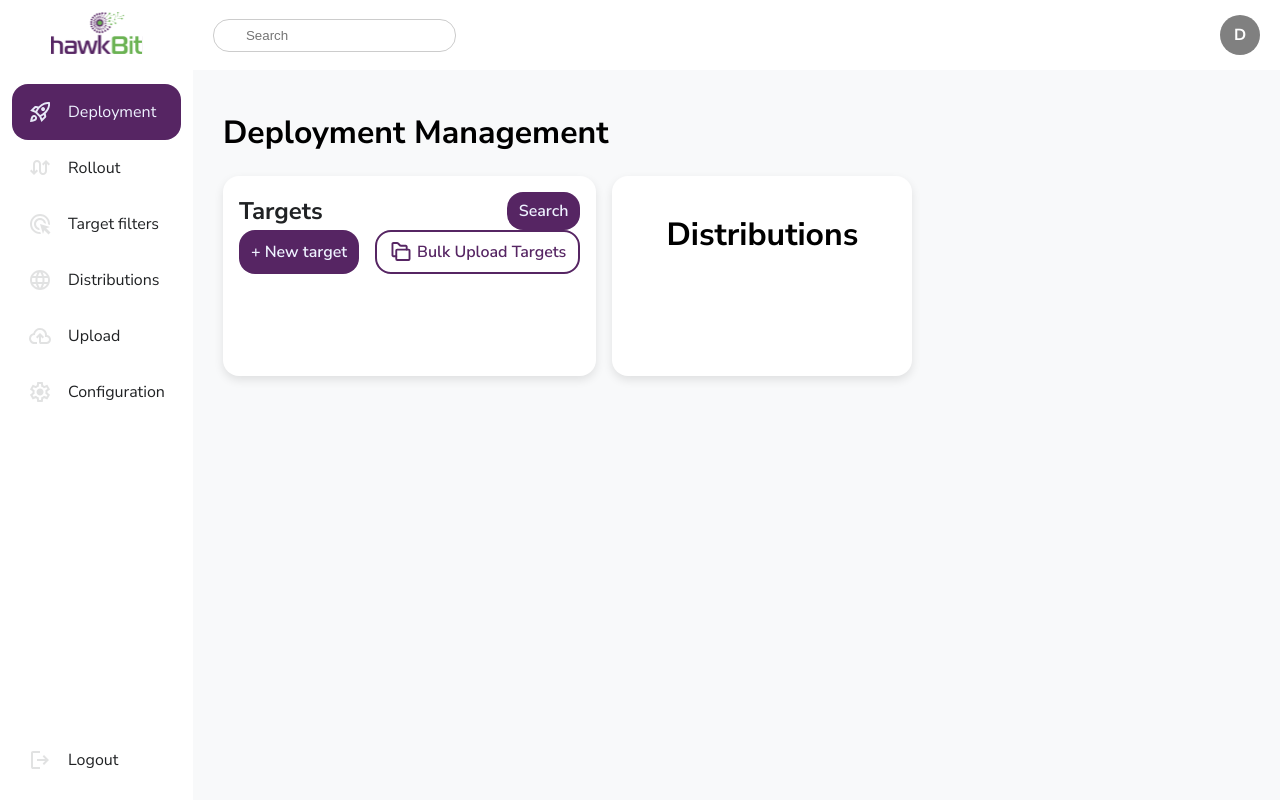
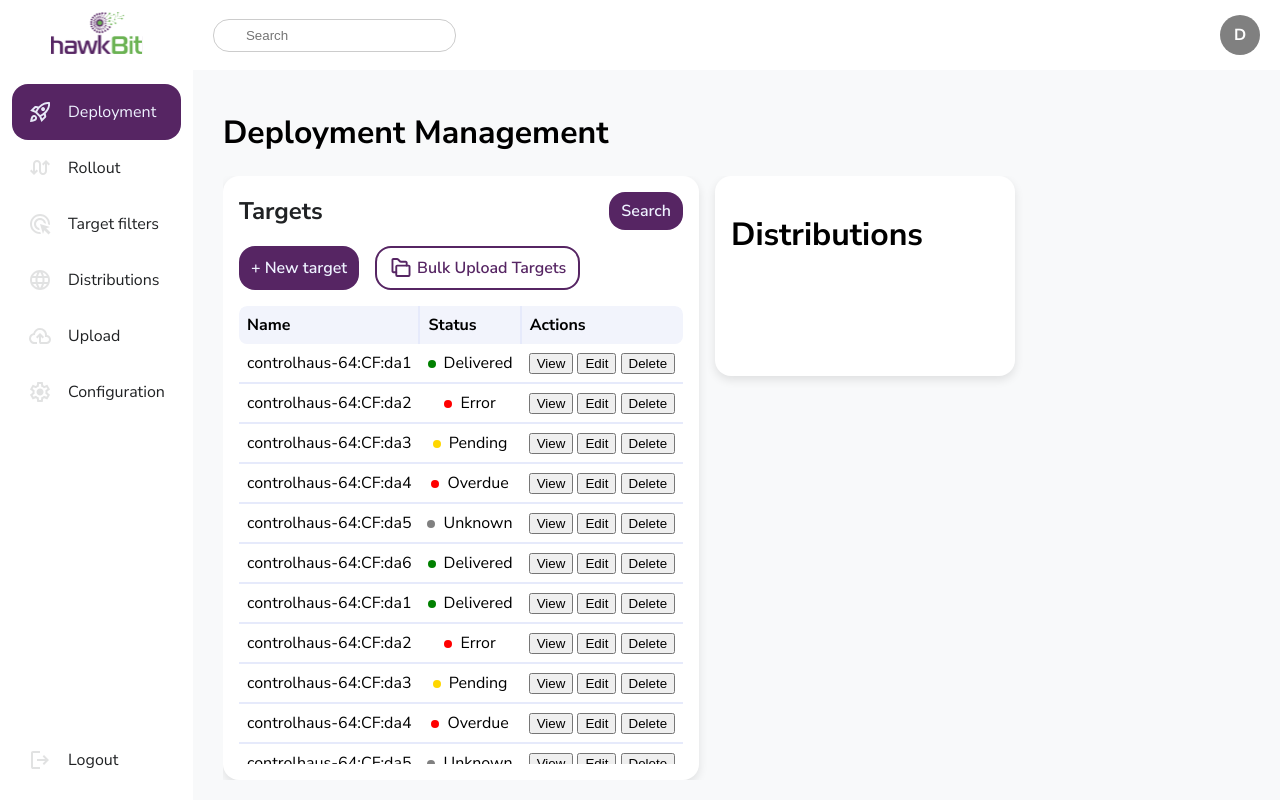
Before and after one commit to sbabic/hawkbitgui, a Next.js app: page /x/deployment in a window 1280 px wide. Built offline with nearby package versions, Linux system fonts and the light colour scheme.

Commit message:
feat:  Added table

```diff
--- a/package.json
+++ b/package.json
@@ -11,6 +11,7 @@
         "format:check": "prettier --check ."
     },
     "dependencies": {
+        "@tanstack/react-table": "^8.21.2",
         "framer-motion": "^12.4.10",
         "next": "15.2.0",
         "prettier": "^3.5.3",
--- a/src/app/components/button/styles.module.scss
+++ b/src/app/components/button/styles.module.scss
@@ -17,7 +17,7 @@
         &:hover,
         &:active,
         &:focus {
-            background: darken($accent-color, 10%);
+            background: rgba($accent-color, 0.8);
         }
     }
 
--- a/src/app/components/card/index.tsx
+++ b/src/app/components/card/index.tsx
@@ -47,7 +47,7 @@ export default function Card({ children }: { children?: React.ReactNode }) {
         <motion.div
             ref={cardRef}
             className={`${styles.card} ${isExpanded ? styles.expanded : ''}`}
-            initial={{ minWidth: 300, height: 200 }}
+            initial={{ minWidth: 300, minHeight: 200 }}
             animate={
                 isExpanded
                     ? {
--- a/src/app/components/card/styles.module.scss
+++ b/src/app/components/card/styles.module.scss
@@ -1,14 +1,9 @@
 @use 'src/app/styles/variables' as *;
 
-.overlay {
-    position: fixed;
-    inset: 0;
-    background: rgba(0, 0, 0, 0.5);
-    z-index: 10;
-    cursor: pointer;
-}
-
 .card {
+    display: flex;
+    height: fit-content;
+    max-height: 100%;
     background: white;
     padding: 16px;
     border-radius: 16px;
--- a/src/app/components/icons/folder-icon.tsx
+++ b/src/app/components/icons/folder-icon.tsx
@@ -21,16 +21,16 @@ export default function FolderIcon({
             <path
                 d='M5.25 12.8429H3C2.80109 12.8429 2.61032 12.7639 2.46967 12.6232C2.32902 12.4826 2.25 12.2918 2.25 12.0929V3.09291C2.25 2.894 2.32902 2.70323 2.46967 2.56258C2.61032 2.42193 2.80109 2.34291 3 2.34291H6C6.0987 2.34234 6.19655 2.36126 6.28793 2.39858C6.37931 2.4359 6.46242 2.4909 6.5325 2.56041L8.34 4.37541C8.41008 4.44492 8.49319 4.49991 8.58457 4.53724C8.67595 4.57456 8.77379 4.59348 8.8725 4.59291H12.75C12.9489 4.59291 13.1397 4.67193 13.2803 4.81258C13.421 4.95323 13.5 5.144 13.5 5.34291V7.59291'
                 stroke='#562563'
-                stroke-width='1.5'
-                stroke-linecap='round'
-                stroke-linejoin='round'
+                strokeWidth='1.5'
+                strokeLinecap='round'
+                strokeLinejoin='round'
             />
             <path
                 d='M15 7.5929H6C5.58579 7.5929 5.25 7.92868 5.25 8.3429V15.0929C5.25 15.5071 5.58579 15.8429 6 15.8429H15C15.4142 15.8429 15.75 15.5071 15.75 15.0929V8.3429C15.75 7.92868 15.4142 7.5929 15 7.5929Z'
                 stroke='#562563'
-                stroke-width='1.5'
-                stroke-linecap='round'
-                stroke-linejoin='round'
+                strokeWidth='1.5'
+                strokeLinecap='round'
+                strokeLinejoin='round'
             />
         </svg>
     );
--- a/src/app/components/layout/styles.module.scss
+++ b/src/app/components/layout/styles.module.scss
@@ -102,7 +102,7 @@ $sidebar-collapsed: 60px;
     .content {
         display: flex;
         width: 100%;
-        height: 100%;
+        flex-grow: 1;
         overflow: scroll;
     }
 }
--- /dev/null
+++ b/src/app/components/table/index.tsx
@@ -0,0 +1,144 @@
+'use client';
+
+import React from 'react';
+import {
+    useReactTable,
+    createColumnHelper,
+    getCoreRowModel,
+    flexRender,
+    ColumnDef,
+} from '@tanstack/react-table';
+import styles from './styles.module.scss';
+
+type Device = {
+    name: string;
+    status: 'Delivered' | 'Error' | 'Pending' | 'Overdue' | 'Unknown';
+};
+
+const columnHelper = createColumnHelper<Device>();
+
+const columns: ColumnDef<Device, any>[] = [
+    columnHelper.accessor('name', {
+        header: 'Name',
+        cell: (info) => info.getValue(),
+    }),
+    columnHelper.accessor('status', {
+        header: 'Status',
+        cell: (info) => {
+            const status = info.getValue();
+            let statusClass = '';
+
+            // Map each status to a specific SCSS class
+            switch (status) {
+                case 'Delivered':
+                    statusClass = styles.statusDelivered;
+                    break;
+                case 'Error':
+                    statusClass = styles.statusError;
+                    break;
+                case 'Pending':
+                    statusClass = styles.statusPending;
+                    break;
+                case 'Overdue':
+                    statusClass = styles.statusOverdue;
+                    break;
+                default:
+                    statusClass = styles.statusUnknown;
+            }
+
+            return (
+                <div>
+                    <span
+                        className={`${styles.statusIndicator} ${statusClass}`}
+                    />
+                    {status}
+                </div>
+            );
+        },
+    }),
+    columnHelper.display({
+        id: 'actions',
+        header: 'Actions',
+        cell: () => (
+            <div>
+                <button>View</button> <button>Edit</button>{' '}
+                <button>Delete</button>
+            </div>
+        ),
+    }),
+];
+
+// Sample data array
+const data: Device[] = [
+    { name: 'controlhaus-64:CF:da1', status: 'Delivered' },
+    { name: 'controlhaus-64:CF:da2', status: 'Error' },
+    { name: 'controlhaus-64:CF:da3', status: 'Pending' },
+    { name: 'controlhaus-64:CF:da4', status: 'Overdue' },
+    { name: 'controlhaus-64:CF:da5', status: 'Unknown' },
+    { name: 'controlhaus-64:CF:da6', status: 'Delivered' },
+    { name: 'controlhaus-64:CF:da1', status: 'Delivered' },
+    { name: 'controlhaus-64:CF:da2', status: 'Error' },
+    { name: 'controlhaus-64:CF:da3', status: 'Pending' },
+    { name: 'controlhaus-64:CF:da4', status: 'Overdue' },
+    { name: 'controlhaus-64:CF:da5', status: 'Unknown' },
+    { name: 'controlhaus-64:CF:da6', status: 'Delivered' },
+    { name: 'controlhaus-64:CF:da1', status: 'Delivered' },
+    { name: 'controlhaus-64:CF:da2', status: 'Error' },
+    { name: 'controlhaus-64:CF:da3', status: 'Pending' },
+    { name: 'controlhaus-64:CF:da4', status: 'Overdue' },
+    { name: 'controlhaus-64:CF:da5', status: 'Unknown' },
+    { name: 'controlhaus-64:CF:da6', status: 'Delivered' },
+    { name: 'controlhaus-64:CF:da1', status: 'Delivered' },
+    { name: 'controlhaus-64:CF:da2', status: 'Error' },
+    { name: 'controlhaus-64:CF:da3', status: 'Pending' },
+    { name: 'controlhaus-64:CF:da4', status: 'Overdue' },
+    { name: 'controlhaus-64:CF:da5', status: 'Unknown' },
+    { name: 'controlhaus-64:CF:da6', status: 'Delivered' },
+];
+
+export default function Table() {
+    // Create the table instance
+    const table = useReactTable({
+        data,
+        columns,
+        getCoreRowModel: getCoreRowModel(),
+    });
+
+    // Render the table
+    return (
+        <div className={styles.tableContainer}>
+            <table>
+                <thead>
+                    {table.getHeaderGroups().map((headerGroup) => (
+                        <tr key={headerGroup.id}>
+                            {headerGroup.headers.map((header) => (
+                                <th key={header.id}>
+                                    {header.isPlaceholder
+                                        ? null
+                                        : flexRender(
+                                              header.column.columnDef.header,
+                                              header.getContext()
+                                          )}
+                                </th>
+                            ))}
+                        </tr>
+                    ))}
+                </thead>
+                <tbody>
+                    {table.getRowModel().rows.map((row) => (
+                        <tr key={row.id}>
+                            {row.getVisibleCells().map((cell) => (
+                                <td key={cell.id}>
+                                    {flexRender(
+                                        cell.column.columnDef.cell,
+                                        cell.getContext()
+                                    )}
+                                </td>
+                            ))}
+                        </tr>
+                    ))}
+                </tbody>
+            </table>
+        </div>
+    );
+}
--- /dev/null
+++ b/src/app/components/table/styles.module.scss
@@ -0,0 +1,89 @@
+@use 'src/app/styles/variables' as *;
+
+.tableContainer {
+    display: flex;
+    width: 100%;
+    overflow-x: auto;
+
+    table {
+        width: 100%;
+        min-width: 100%;
+        border-radius: 8px;
+        border-collapse: collapse;
+        overflow: hidden;
+
+        thead {
+            width: 100%;
+            background-color: $secondary-color;
+
+            tr {
+                width: 100%;
+            }
+
+            th {
+                padding: 8px;
+                text-align: left;
+
+                &:first-child {
+                    border-top-left-radius: 8px;
+                    border-bottom-left-radius: 8px;
+                }
+
+                &:last-child {
+                    border-top-right-radius: 8px;
+                    border-bottom-right-radius: 8px;
+                }
+
+                &:not(:last-child) {
+                    border-right: 2px solid #e6eafb;
+                }
+            }
+        }
+
+        tbody {
+            overflow: scroll;
+            width: 100%;
+            tr {
+                width: 100%;
+                &:hover {
+                    background-color: #fafafa;
+                }
+            }
+
+            td {
+                padding: 8px;
+                border-bottom: 2px solid #e6eafb;
+            }
+        }
+    }
+}
+
+/* Base class for the status indicator dot */
+.statusIndicator {
+    display: inline-block;
+    width: 0.5rem;
+    height: 0.5rem;
+    border-radius: 50%;
+    margin-right: 0.5rem;
+}
+
+/* Color-coded statuses */
+.statusDelivered {
+    background-color: green;
+}
+
+.statusError {
+    background-color: red;
+}
+
+.statusPending {
+    background-color: gold;
+}
+
+.statusOverdue {
+    background-color: red;
+}
+
+.statusUnknown {
+    background-color: gray;
+}
--- a/src/app/globals.scss
+++ b/src/app/globals.scss
@@ -20,4 +20,5 @@ body {
     padding: 0;
     margin: 0;
     font-family: 'Nunito Sans', sans-serif;
+    overflow: auto;
 }
--- a/src/app/x/deployment/components/targets-card/index.tsx
+++ b/src/app/x/deployment/components/targets-card/index.tsx
@@ -4,6 +4,7 @@ import styles from './styles.module.scss';
 import Card from '@/app/components/card';
 import Button from '@/app/components/button';
 import FolderIcon from '@/app/components/icons/folder-icon';
+import Table from '@/app/components/table';
 
 export default function TargetsCard() {
     return (
@@ -23,7 +24,9 @@ export default function TargetsCard() {
                         Bulk Upload Targets
                     </Button>
                 </div>
-                <div className={styles.table}></div>
+                <div className={styles.table}>
+                    <Table />
+                </div>
             </div>
         </Card>
     );
--- a/src/app/x/deployment/components/targets-card/styles.module.scss
+++ b/src/app/x/deployment/components/targets-card/styles.module.scss
@@ -4,6 +4,7 @@
     display: flex;
     flex-direction: column;
     width: 100%;
+    gap: 16px;
 
     .header {
         display: flex;
@@ -30,4 +31,10 @@
             gap: 4px;
         }
     }
+
+    .table {
+        display: flex;
+        max-height: 100%;
+        overflow: auto;
+    }
 }
--- a/src/app/x/deployment/styles.module.scss
+++ b/src/app/x/deployment/styles.module.scss
@@ -10,5 +10,6 @@
     flex-direction: row;
     gap: 16px;
     width: 100%;
-    height: 100%;
+    flex-grow: 1;
+    overflow: scroll;
 }
```
Also changed, not shown: 1 other file (tests, documents, lock files or other folders).
